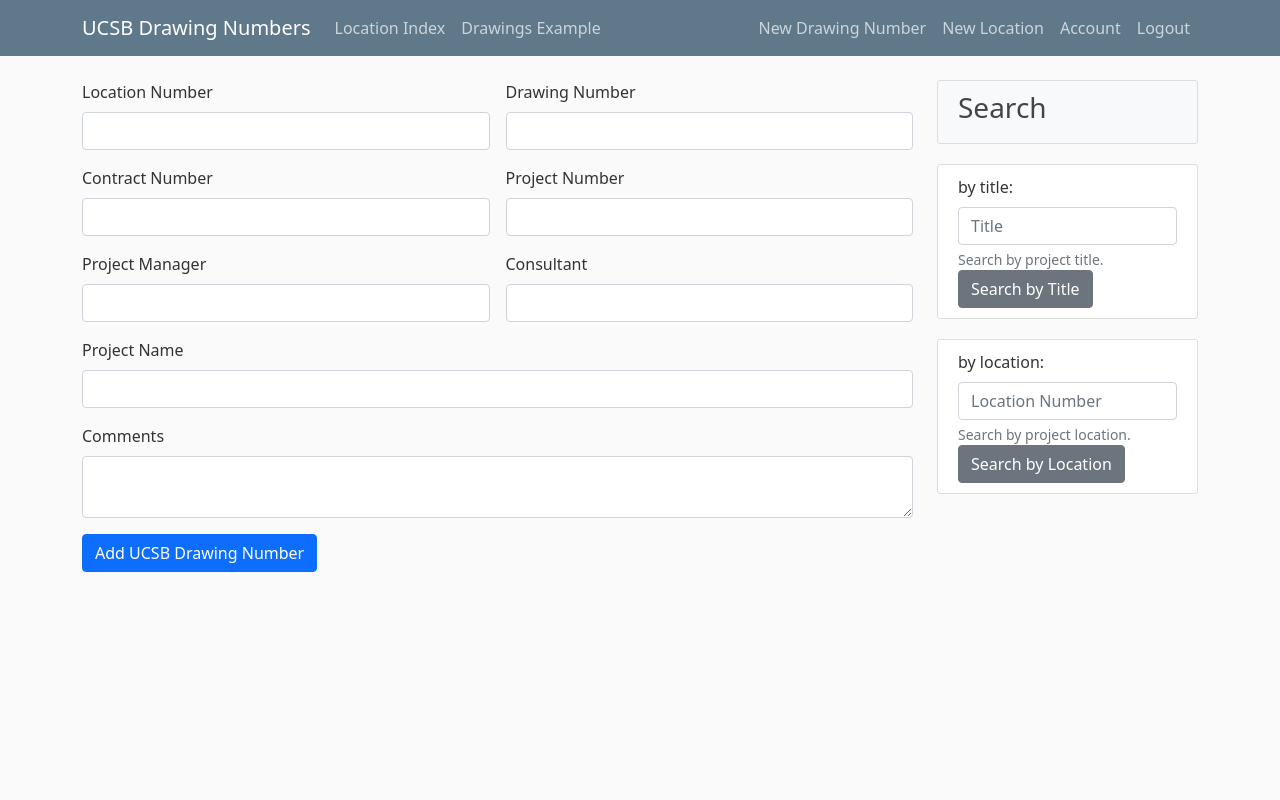
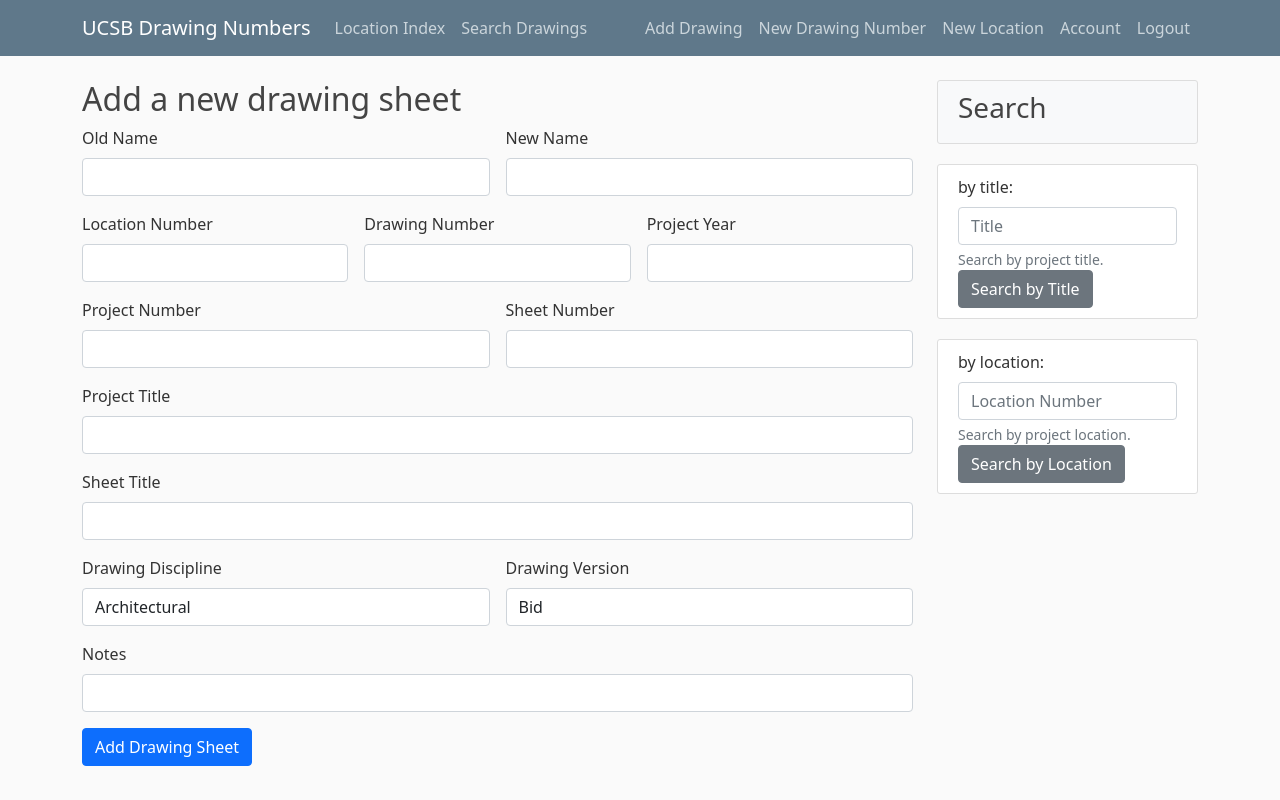
Before and after one commit to pdbartsch/assign_draw_num, a Flask app: page /add_drawing/ in a window 1280 px wide. Run offline with Flask 2, Linux system fonts and the light colour scheme; the visitor is signed in with stand-in values (Sample User, id 1); parts of the project's set-up code (start-up, migrations or seed data) failed here and were passed over.

Commit message:
add drawing sheet

```diff
--- a/flaskdraw/drawproj/forms.py
+++ b/flaskdraw/drawproj/forms.py
@@ -17,15 +17,15 @@ from wtforms.validators import (
 
 
 class DrawingsForm(FlaskForm):
-    oldname = StringField(label="Old Name", validators=Optional(strip_whitespace=True))
+    oldname = StringField(label="Old Name", validators=[Optional()])
     newname = StringField(label="New Name", validators=[InputRequired()])
     locnum = IntegerField(label="Location Number", validators=[InputRequired()])
     drawnum = IntegerField(label="Drawing Number", validators=[InputRequired()])
     project_title = StringField(
         "Project Title", validators=[InputRequired(), Length(min=10, max=150)]
     )
-    project_number = StringField(label="Project Number", validators=[Length(max=40), Optional(strip_whitespace=True)])
-    project_year = IntegerField(label="Project Year", validators=NumberRange(min=1900, max=2100, message="Four Integer Year"))
+    project_number = StringField(label="Project Number", validators=[Length(max=40), Optional()])
+    project_year = IntegerField(label="Project Year", validators=[NumberRange(min=1900, max=2100, message="Four Integer Year")])
     sheet_title = StringField(
         label="Sheet Title", validators=[InputRequired(), Length(min=10, max=150)]
     )
@@ -36,14 +36,14 @@ class DrawingsForm(FlaskForm):
         choices=[('arch', 'Architectural'), ('struct', 'Structural'), ('mech', 'Mechanical'), ('plumb', 'Plumbing'),
         ('elect', 'Electrical'), ('life_safe', 'Life Safety'), ('civil', 'Civil'), ('title', 'Title Sheet'),
         ('shop', 'Shop Drawings'),('other', 'Other')],
-        validators= InputRequired()
+        validators=[InputRequired()]
     )
     drawing_version = SelectField(label=u'Drawing Version',
         choices=[('bid', 'Bid'), ('partial_construct', 'Partial Construction'), ('full_construct', '100% Construction'),
         ('asbuilt', 'As-Built'), ('record', 'Record')],
-        validators= InputRequired()
+        validators=[InputRequired()]
     )
-    notes = StringField(label="Notes", validators=Optional(strip_whitespace=True))
+    notes = StringField(label="Notes", validators=[Optional()])
 
 
 class ProjectForm(FlaskForm):
--- a/flaskdraw/drawproj/routes.py
+++ b/flaskdraw/drawproj/routes.py
@@ -106,35 +106,41 @@ def create():
 @drawproj.route("/add_drawing/", methods=("GET", "POST"))
 @login_required  # login required for this page
 def add_drawing():
-    form = ProjectForm()
+    form = DrawingsForm()
     if request.method == "POST":
+        oldname = form.oldname.data
+        newname = form.newname.data
         locnum = int(form.locnum.data)
         drawnum = int(form.drawnum.data)
-        contractnum = form.contractnum.data
-        projectnum = form.projectnum.data
-        projectmngr = form.projectmngr.data
-        mainconsult = form.mainconsult.data
-        title = form.title.data
-        comments = form.comments.data
-        datenow = datetime.now()
+        project_title = form.project_title.data
+        project_number = form.project_number.data
+        project_year = form.project_year.data
+        sheet_title = form.sheet_title.data
+        sheet_number = form.sheet_number.data
+        discipline = form.discipline.data
+        drawing_version = form.drawing_version.data
+        notes = form.notes.data
 
-        project = Drawfile(
-            locnum=locnum,
-            drawnum=drawnum,
-            contractnum=contractnum,
-            projectnum=projectnum,
-            projectmngr=projectmngr,
-            mainconsult=mainconsult,
-            title=title,
-            comments=comments,
-            date=datenow,
+        drawing = Drawings(
+            oldname = oldname,
+            newname = newname,
+            locnum = locnum,
+            drawnum = drawnum,
+            project_number = project_number,
+            sheet_number = sheet_number,
+            project_year = project_year,
+            project_title = project_title,
+            sheet_title = sheet_title,
+            discipline = discipline,
+            drawing_version = drawing_version,
+            notes = notes
         )
-        db.session.add(project)
+        db.session.add(drawing)
         db.session.commit()
 
         return redirect(url_for("main.index"))
 
-    return render_template("create.html", form=form)
+    return render_template("add_drawing.html", form=form)
 
 @drawproj.route("/create/<int:locnum>", methods=("GET", "POST"))
 def newproject(locnum):
--- a/flaskdraw/models.py
+++ b/flaskdraw/models.py
@@ -56,7 +56,7 @@ class Drawings(db.Model):
     sheet_number = db.Column(db.String(255), nullable=True)
     discipline = db.Column(db.String(255), nullable=True)
     drawing_version = db.Column(db.String(255), nullable=True)
-    notes = db.Column(db.String(255), nullable=True)
+    notes = db.Column(db.Text, nullable=True)
     physical_location = db.Column(db.String(255), nullable=True)
 
     def __repr__(self):
--- /dev/null
+++ b/flaskdraw/templates/add_drawing.html
@@ -0,0 +1,155 @@
+{% extends 'base.html' %} {% block content %}
+<h2>Add a new drawing sheet</h2>
+<form method="post" class="row g-3">
+    {{ form.csrf_token }}
+
+    <div class="col-md-6">
+        <label class="form-label">{{ form.oldname.label }}</label>
+        {{ form.oldname(class_="form-control") }}
+        {% if form.oldname.errors %}
+        <ul class="errors">
+        {% for error in form.oldname.errors %}
+        <li>{{ error }}</li>
+        {% endfor %}
+        </ul>
+        {% endif %}
+    </div>
+
+    <div class="col-md-6">
+        <label class="form-label">{{ form.newname.label }}</label>
+        {{ form.newname(class_="form-control") }}
+        {% if form.newname.errors %}
+        <ul class="errors">
+        {% for error in form.newname.errors %}
+        <li>{{ error }}</li>
+        {% endfor %}
+        </ul>
+        {% endif %}
+    </div>
+
+    <div class="col-md-4">
+        <label class="form-label">{{ form.locnum.label }}</label>
+        {{ form.locnum(class_="form-control") }}
+        {% if form.locnum.errors %}
+        <ul class="errors">
+        {% for error in form.locnum.errors %}
+        <li>{{ error }}</li>
+        {% endfor %}
+        </ul>
+        {% endif %}
+    </div>
+
+    <div class="col-md-4">
+        <label class="form-label">{{ form.drawnum.label }}</label>
+        {{ form.drawnum(class_="form-control") }}
+        {% if form.drawnum.errors %}
+        <ul class="errors">
+        {% for error in form.drawnum.errors %}
+        <li>{{ error }}</li>
+        {% endfor %}
+        </ul>
+        {% endif %}
+    </div>
+
+    <div class="col-md-4">
+        <label class="form-label">{{ form.project_year.label }}</label>
+        {{ form.project_year(class_="form-control") }}
+        {% if form.project_year.errors %}
+        <ul class="errors">
+        {% for error in form.project_year.errors %}
+        <li>{{ error }}</li>
+        {% endfor %}
+        </ul>
+        {% endif %}
+    </div>
+
+    <div class="col-md-6">
+        <label class="form-label">{{ form.project_number.label }}</label>
+        {{ form.project_number(class_="form-control") }}
+        {% if form.project_number.errors %}
+        <ul class="errors">
+        {% for error in form.project_number.errors %}
+        <li>{{ error }}</li>
+        {% endfor %}
+        </ul>
+        {% endif %}
+    </div>
+
+    <div class="col-md-6">
+        <label class="form-label">{{ form.sheet_number.label }}</label>
+        {{ form.sheet_number(class_="form-control") }}
+        {% if form.sheet_number.errors %}
+        <ul class="errors">
+        {% for error in form.sheet_number.errors %}
+        <li>{{ error }}</li>
+        {% endfor %}
+        </ul>
+        {% endif %}
+    </div>
+
+    <div class="col-12">
+        <label class="form-label">{{ form.project_title.label }}</label>
+        {{ form.project_title(class_="form-control") }}
+        {% if form.project_title.errors %}
+        <ul class="errors">
+        {% for error in form.project_title.errors %}
+        <li>{{ error }}</li>
+        {% endfor %}
+        </ul>
+        {% endif %}
+    </div>
+
+    <div class="col-12">
+        <label class="form-label">{{ form.sheet_title.label }}</label>
+        {{ form.sheet_title(class_="form-control") }}
+        {% if form.sheet_title.errors %}
+        <ul class="errors">
+        {% for error in form.sheet_title.errors %}
+        <li>{{ error }}</li>
+        {% endfor %}
+        </ul>
+        {% endif %}
+    </div>
+
+    <div class="col-md-6">
+        <label class="form-label">{{ form.discipline.label }}</label>
+        {{ form.discipline(class_="form-control") }}
+        {% if form.discipline.errors %}
+        <ul class="errors">
+        {% for error in form.discipline.errors %}
+        <li>{{ error }}</li>
+        {% endfor %}
+        </ul>
+        {% endif %}
+    </div>
+
+    <div class="col-md-6">
+        <label class="form-label">{{ form.drawing_version.label }}</label>
+        {{ form.drawing_version(class_="form-control") }}
+        {% if form.drawing_version.errors %}
+        <ul class="errors">
+        {% for error in form.drawing_version.errors %}
+        <li>{{ error }}</li>
+        {% endfor %}
+        </ul>
+        {% endif %}
+    </div>
+
+    <div class="col-12">
+        <label class="form-label">{{ form.notes.label }}</label>
+        {{ form.notes(class_="form-control") }}
+        {% if form.notes.errors %}
+        <ul class="errors">
+        {% for error in form.notes.errors %}
+        <li>{{ error }}</li>
+        {% endfor %}
+        </ul>
+        {% endif %}
+    </div>
+
+    <div class="col-12">
+        <button type="submit" class="btn btn-primary">Add Drawing Sheet</button>
+    </div>
+
+  </form>
+  {% endblock content%}
--- a/flaskdraw/templates/base.html
+++ b/flaskdraw/templates/base.html
@@ -40,12 +40,15 @@
                             <a class="nav-item nav-link" href="{{ url_for('drawproj.locations') }}">Location Index</a>
                         </li>
                         <li class="nav-item">
-                            <a class="nav-item nav-link" href="{{ url_for('drawproj.drawings') }}">Drawings Example</a>
+                            <a class="nav-item nav-link" href="{{ url_for('drawproj.drawings') }}">Search Drawings</a>
                         </li>
                     </ul>
                     <!-- Navbar Right Side -->
                     <ul class="navbar-nav d-flex">
                         {% if current_user.is_authenticated %}
+                        <li class="nav-item:">
+                            <a class="nav-item nav-link" href="{{ url_for('drawproj.add_drawing') }}">Add Drawing</a>
+                        </li>
                         <li class="nav-item:">
                             <a class="nav-item nav-link" href="{{ url_for('drawproj.create') }}">New Drawing Number</a>
                         </li>
```
Also changed, not shown: 1 other file.
